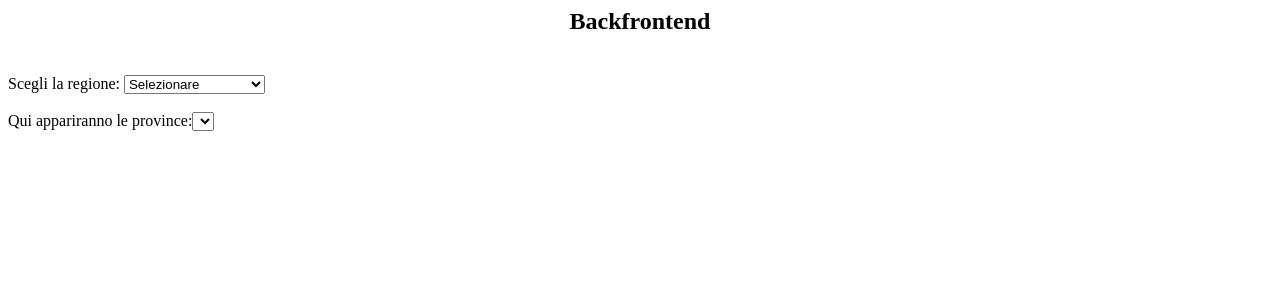
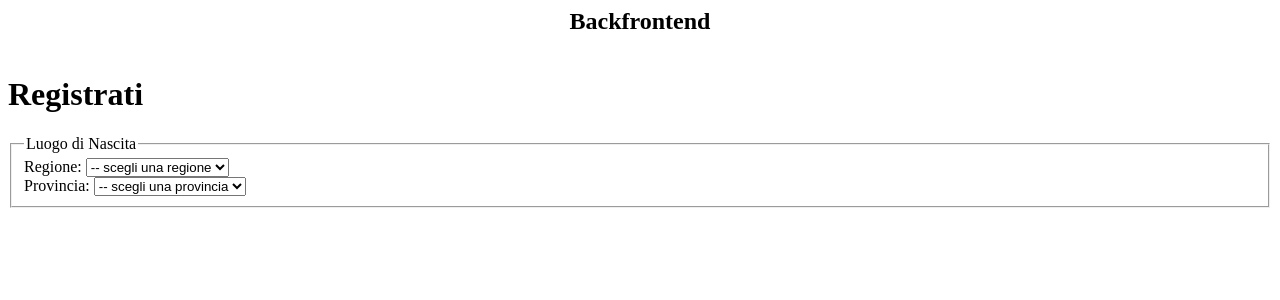
Before and after one commit to msiApache/FrontBackend, a PHP site: page / in a window 1280 px wide. Shown: the top 300 px of the page. Run offline with PHP 8.4, Linux system fonts and the light colour scheme; tables that the repository leaves empty or names only in its code hold one stand-in row (values such as "Sample post"); lists and menus that the app fills with data are empty.

Commit message:
implementate option per dati riguardanti regioni e province , mancano solo comuni

```diff
--- a/JS/select.js
+++ b/JS/select.js
@@ -1,12 +1,12 @@
 $(document).ready(function () {
-    riempiSelect();
+    /*riempiSelect();*/
+    getProvince();
 })
 
 function riempiSelect() {
     var $select = $('#sub_category');
     $select.find('option').remove();
     if ($('#root_category').val() != '#') {
-        //var $url = '/common/select.php';
         var $url = 'library/operationController/select.php';
         $.getJSON($url, {
                 root_category: $('#root_category').val()
@@ -19,3 +19,26 @@ function riempiSelect() {
             });
     }
 }
+
+function getProvince() {
+    $("#regione").change(
+        function () {
+            var scelta = $("#regione").val();
+            $('#provincia').empty();
+            $.ajax({
+                url: "library/operationController/getProvince.php",
+                dataType: "json",
+                data: {"regione": scelta},
+                success: function (json) {
+                    $.each(json, function (i, riga) {
+                        $('#provincia').append("<option value=''>" + riga.nome + "</option>");
+                    });
+                },
+                error: function (richiesta, stato) {
+                    errore = "<b>AJAX fallita:</b><br>" + richiesta.status + " " + stato;
+                    $("#errprovincia").html(errore);
+                }
+
+            });//chiudi $.ajax
+        });
+}
--- a/index.php
+++ b/index.php
@@ -29,6 +29,7 @@ switch ($type) {
     default :
         echo '';
 }
+
 echo '<h2 style="text-align: center; padding-bottom: 20px">Backfrontend</h2>';
 
 ?>
@@ -39,33 +40,35 @@ echo '<h2 style="text-align: center; padding-bottom: 20px">Backfrontend</h2>';
     <script src="/JS/select.js"></script>
 </head>
 <body>
-<form name="modulo" id="idModulo" method="post" action="index.php">
+<!--<form name="modulo" id="idModulo" method="post" action="index.php">
     Scegli la regione:
     <select name="root_category" id="root_category" onChange="riempiSelect();">
         <option value="#">Selezionare</option>
-        <option value="piemonte">Piemonte</option>
-        <option value="valle_d_aosta">Valle d'Aosta</option>
-        <option value="lombardia">Lombardia</option>
-        <option value="trentino_alto_adige">Trentino-Alto Adige</option>
-        <option value="veneto">Veneto</option>
-        <option value="friuli_venezia_giulia">Friuli-Venezia Giulia</option>
-        <option value="liguria">Liguria</option>
-        <option value="emilia_romagna">Emilia-Romagna</option>
-        <option value="toscana">Toscana</option>
-        <option value="umbria">Umbria</option>
-        <option value="marche">Marche</option>
-        <option value="lazio">Lazio</option>
-        <option value="abruzzo">Abruzzo</option>
-        <option value="molise">Molise</option>
-        <option value="campania">Campania</option>
-        <option value="puglia">Puglia</option>
-        <option value="basilicata">Basilicata</option>
-        <option value="calabria">Calabria</option>
-        <option value="sicilia">Sicilia</option>
-        <option value="sardegna">Sardegna</option>
+        <option value=""></option>
     </select>
     <br/> <br/>
     Qui appariranno le province:<select name="sub_category" id="sub_category"></select>
+</form>-->
+<h1>Registrati</h1>
+<form method="post" action="index.php">
+    <fieldset>
+        <legend>Luogo di Nascita</legend>
+        <label for="regione">Regione:</label> <span id="errregione"></span>
+
+        <select name="regione" id="regione">
+            <option value="">-- scegli una regione</option>
+            <?php
+            $entiLocaliMapper->fetchAllRegioni();
+            $entiLocaliMapper->findProvByReg();
+            ?>
+        </select>
+
+        <br>
+
+        <label for="provincia">Provincia:</label> <span id="errprovincia"></span>
+        <select name="provincia" id="provincia">
+            <option value="">-- scegli una provincia</option>
+        </select>
+    </fieldset>
 </form>
-</body>
-</html>
+<br/> <br/>
--- a/library/mapper/EntiLocaliMapper.php
+++ b/library/mapper/EntiLocaliMapper.php
@@ -14,6 +14,7 @@ class EntiLocaliMapper
     private const SELECT = 'SELECT nome FROM regioni';
     private const FIND = 'SELECT * FROM regioni where id = :id';
     private const FIND_PROVINCIA_BY_REGIONE = 'select p.nome from province p inner join regioni r on r.id = p.id_regione and r.id = :id';
+    private const FIND_PROV_BY_REG = 'SELECT p.nome FROM province p inner join regioni r on r.id = p.id_regione and r.nome = :regione';
     private const FIND_COMUNE_BY_REGIONE_E_PROVINCIA = 'select c.nome from comuni c inner join province p on p.id = c.id_provincia and p.id_regione = :idReg and p.id = :idProv';
     private const ERROR_GENERIC = -1;
 
@@ -88,6 +89,48 @@ class EntiLocaliMapper
         return TRUE;
     }
 
+
+    //utilizzato per la prima select delle regioni
+
+    /**
+     * @return array|mixed
+     */
+    public function fetchAllRegioni()
+    {
+        $query = 'SELECT nome FROM regioni WHERE 1';
+        $stmt = $this->conn->prepare($query);
+        $stmt->execute();
+        $result = $stmt->fetchAll(PDO::FETCH_ASSOC);
+        $rows = [];
+        foreach ($result as $row) {
+            $nome = $row['nome'];
+            $res = "<option value='$nome'>$nome</option>";
+            echo $res;
+            $rows[] = $res;
+        }
+        return $rows;
+    }
+
+    //utilizzato per la seconda select delle province
+
+    /**
+     * @return array|bool
+     */
+    public function findProvByReg()
+    {
+        if (isset($_GET['regione'])) {
+            header("Content-type: application/json");
+            $stmt = $this->conn->prepare(self::FIND_PROV_BY_REG);
+            $idReg = $_GET['regione'];
+            $stmt->bindParam(':regione', $idReg);
+            $stmt->execute();
+            $result = $stmt->fetchAll(PDO::FETCH_ASSOC);
+            echo json_encode($result);
+            return $result;
+        }
+        return TRUE;
+    }
+
     /**
      * @param $idReg
      * @param $idProv
@@ -116,4 +159,5 @@ class EntiLocaliMapper
         }
         return TRUE;
     }
+
 }
```
Also changed, not shown: library/operationController/select.php (+3 -25 lines).
